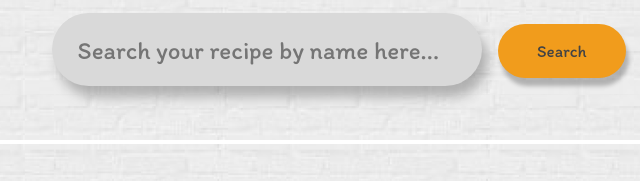
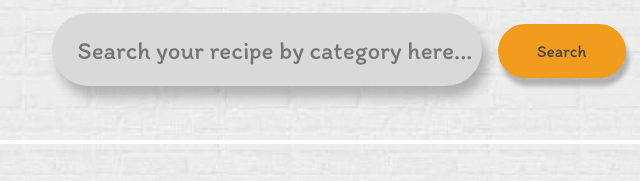
Before and after one commit to SahilK1720/FEWD-CA-3-and-DFD-CA-2, a plain HTML site: page index.html in a window 1280 px wide. Shown: the part 887-1068 px from the top of the page, 301-941 px from the left. Drawn offline with Linux system fonts and the light colour scheme; no server answers; a web font is replaced by a local one.

Commit message:
updated html

```diff
--- a/index.html
+++ b/index.html
@@ -10,7 +10,6 @@
 </head>
 
 <body>
-    <div id="overlay" onclick="off()"></div>
 
     <!-- Header section with navigation and branding -->
     <section id="header">
@@ -36,7 +35,7 @@
 
             <div id="search">
                 <div>
-                    <input id="input-value" type="text" placeholder="Search your recipe by name here..." name="search">
+                    <input id="input-value" type="text" placeholder="Search your recipe by category here..." name="search">
                 </div>
 
                 <div>
@@ -97,18 +96,7 @@
 
             <div id="modal-ingredients" class="modal-ingredients">
                 <ul title="Ingredients List:">
-                    <!-- <li>sad</li>
-                    <li>asd</li>
-                    <li>asd</li>
-                    <li>asd</li>
-                    <li>asd</li>
-                    <li>afeef</li>
-                    <li>sad</li>
-                    <li>asd</li>
-                    <li>asd</li>
-                    <li>asd</li>
-                    <li>asd</li>
-                    <li>afeef</li> -->
+
                 </ul>
             </div>
 
```
